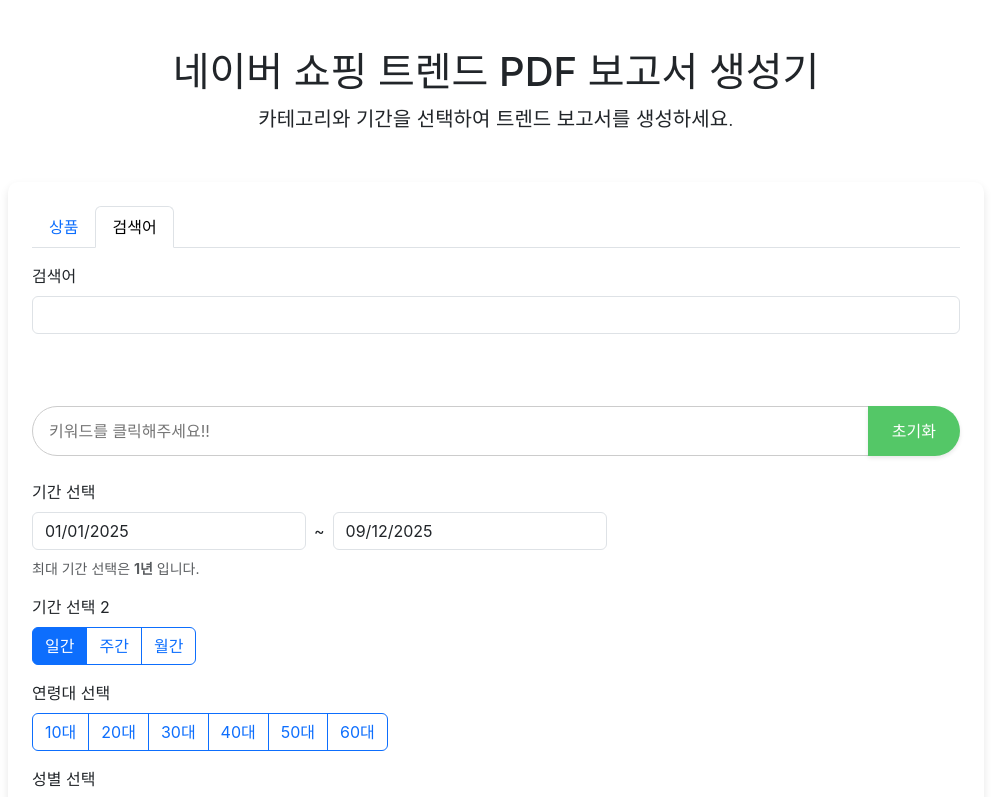
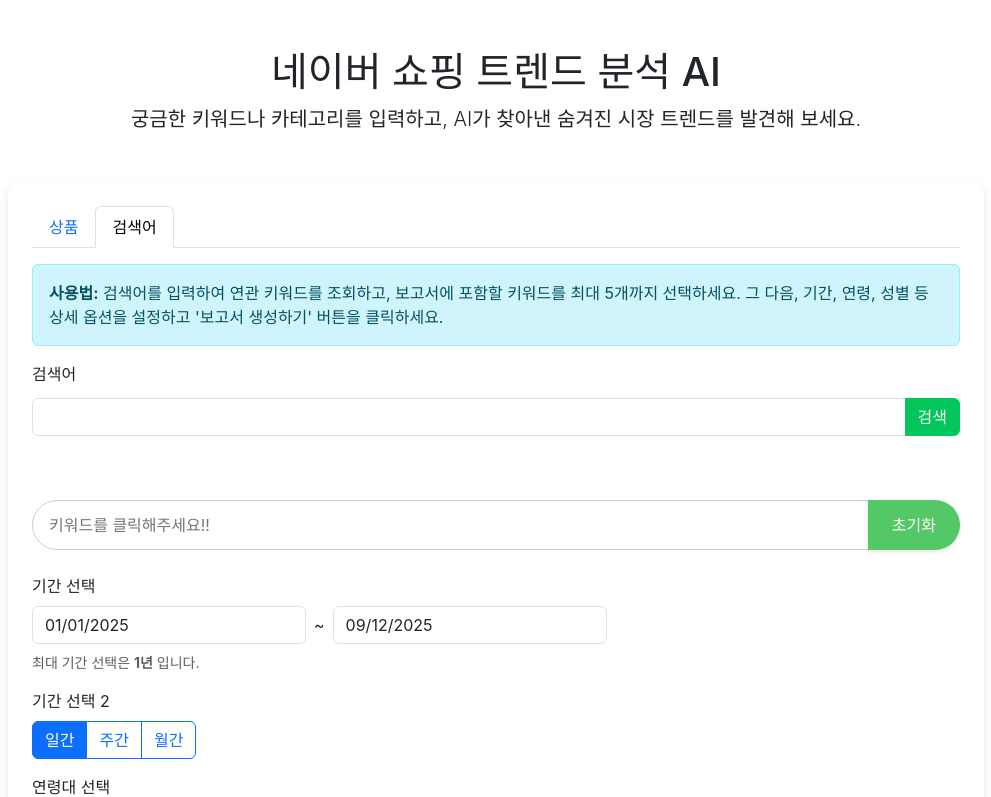
Before and after one commit to Dmin3/naver_report_app, a React (Create React App) app in the folder frontend/: page /keyword in a window 1280 px wide. Shown: the top 797 px of the page, without its empty margins (144-1135 px from the left). Built offline with nearby package versions, Linux system fonts and the light colour scheme.

Commit message:
2차 수정

```diff
--- a/frontend/public/index.html
+++ b/frontend/public/index.html
@@ -24,7 +24,7 @@
       work correctly both with client-side routing and a non-root public URL.
       Learn how to configure a non-root public URL by running `npm run build`.
     -->
-    <title>React App</title>
+    <title>N-Trend AI</title>
   </head>
   <body>
     <noscript>You need to enable JavaScript to run this app.</noscript>
--- a/frontend/src/App.js
+++ b/frontend/src/App.js
@@ -10,8 +10,8 @@
     <Router>
       <div className="App container mt-5">
         <header className="text-center mb-5">
-          <h1>네이버 쇼핑 트렌드 PDF 보고서 생성기</h1>
-          <p className="lead">카테고리와 기간을 선택하여 트렌드 보고서를 생성하세요.</p>
+          <h1>네이버 쇼핑 트렌드 분석 AI</h1>
+          <p className="lead">궁금한 키워드나 카테고리를 입력하고, AI가 찾아낸 숨겨진 시장 트렌드를 발견해 보세요.</p>
         </header>
 
         <div className="card p-4">
--- a/frontend/src/components/KeywordReport.js
+++ b/frontend/src/components/KeywordReport.js
@@ -66,7 +66,7 @@
 
     try {
       setApiState(prev => ({ ...prev, isLoading: { ...prev.isLoading, keywords: true } }));
-      const response = await fetch("http://localhost:8000/api/keyword", {
+      const response = await fetch("/api/keyword", {
         method: "POST",
         headers: { "Content-Type": "application/json" },
         body: JSON.stringify({ keyword: formState.keyword }),
@@ -96,7 +96,7 @@
     const formattedEndDate = endDate.toISOString().split('T')[0];
 
     try {
-      const response = await fetch("http://localhost:8000/api/keyword/analyze", {
+      const response = await fetch("/api/keyword/analyze", {
         method: "POST",
         headers: { "Content-Type": "application/json" },
         body: JSON.stringify({
@@ -161,6 +161,9 @@
 
   return (
     <>
+      <div className="alert alert-info" role="alert">
+        <strong>사용법:</strong> 검색어를 입력하여 연관 키워드를 조회하고, 보고서에 포함할 키워드를 최대 5개까지 선택하세요. 그 다음, 기간, 연령, 성별 등 상세 옵션을 설정하고 '보고서 생성하기' 버튼을 클릭하세요.
+      </div>
       <KeywordSearchForm
         handleSubmit={handleKeywordSearch}
         keyword={formState.keyword}
--- a/frontend/src/components/KeywordSearchForm.js
+++ b/frontend/src/components/KeywordSearchForm.js
@@ -3,10 +3,11 @@
 const KeywordSearchForm = ({ handleSubmit, keyword, setKeyword }) => {
   return (
     <form onSubmit={handleSubmit}>
-      <div className="mb-3">
+      <div className="mb-2">
         <label htmlFor="keyword" className="form-label">
           검색어
         </label>
+        <div className="input-group mt-1">
           <input
             type="text"
             className="form-control"
@@ -15,8 +16,11 @@
             onChange={(e) => setKeyword(e.target.value)}
             required
           />
+          <button type="submit" className="btn btn-primary">
+            검색
+          </button>
         </div>
-      {/* The submit is implicitly handled by the form's onSubmit */}
+      </div>
     </form>
   );
 };
--- a/frontend/src/components/ProductReport.js
+++ b/frontend/src/components/ProductReport.js
@@ -107,7 +107,7 @@
     const formattedEndDate = endDate.toISOString().split('T')[0];
 
     try {
-      const response = await fetch('http://localhost:8000/api/report', {
+      const response = await fetch('/api/report', {
         method: 'POST',
         headers: { 'Content-Type': 'application/json' },
         body: JSON.stringify({
--- a/frontend/src/components/ReportForm.js
+++ b/frontend/src/components/ReportForm.js
@@ -23,6 +23,9 @@
   return (
     <form onSubmit={handleSubmit}>
       {/* Category Selectors */}
+       <div className="alert alert-info" role="alert">
+          네이버 데이터랩 <a href="https://datalab.naver.com/shoppingInsight/sCategory.naver" target="_blank" rel="noopener noreferrer">쇼핑인사이트</a> 실시간 시장 동향을 파악하여 핵심 트렌드를 분석합니다.
+        </div>
       <div className="mb-3">
         <div className="row">
           <div className="col">
@@ -57,9 +60,7 @@
             </select>
           </div>
         </div>
-        <div className="form-text mt-2">
-          네이버 데이터랩 쇼핑인사이트의 <a href="https://developers.naver.com/docs/serviceapi/datalab/shopping/shopping.md#%EC%B9%B4%ED%85%8C%EA%B3%A0%EB%A6%AC-%EC%BD%94%EB%93%9C" target="_blank" rel="noopener noreferrer">카테고리 코드</a>를 선택하세요.
-        </div>
+
       </div>
 
       {/* Date Range Picker */}
```
Also changed, not shown: 1 other file (tests, documents, lock files or other folders). Lines whose indentation alone changed are shown as unchanged.
